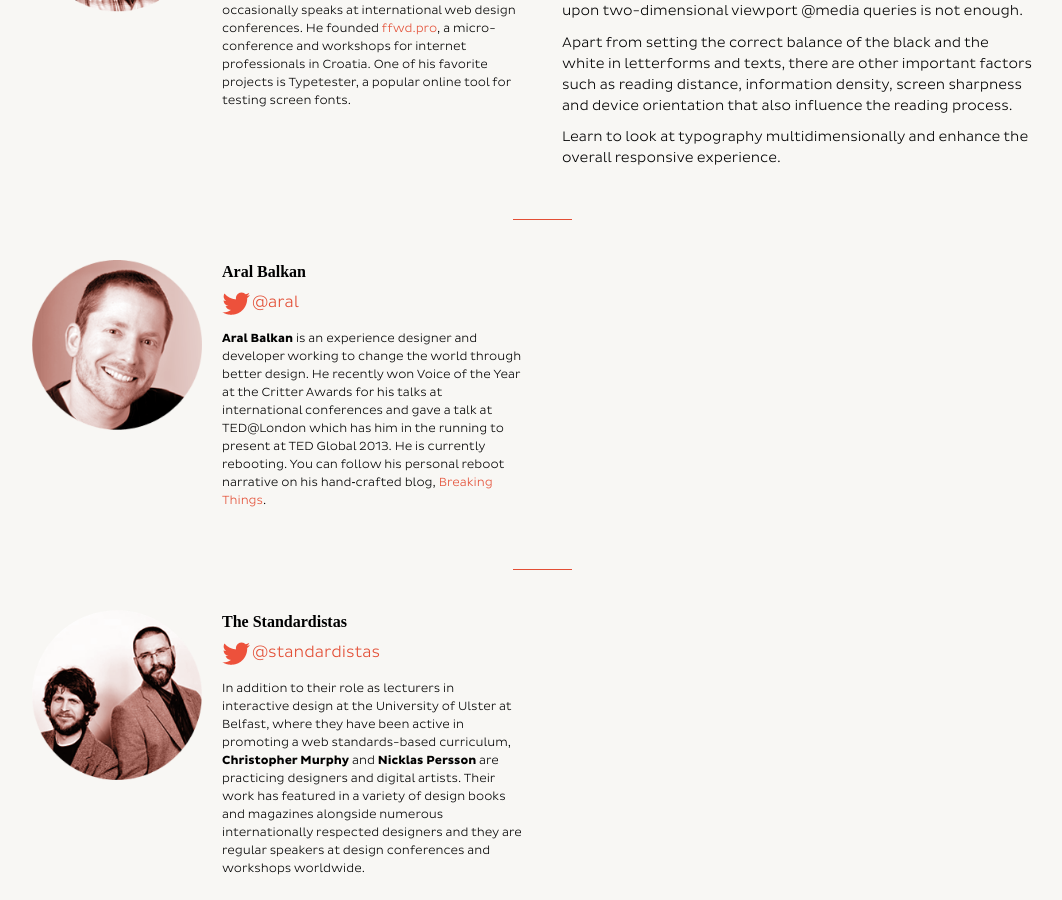
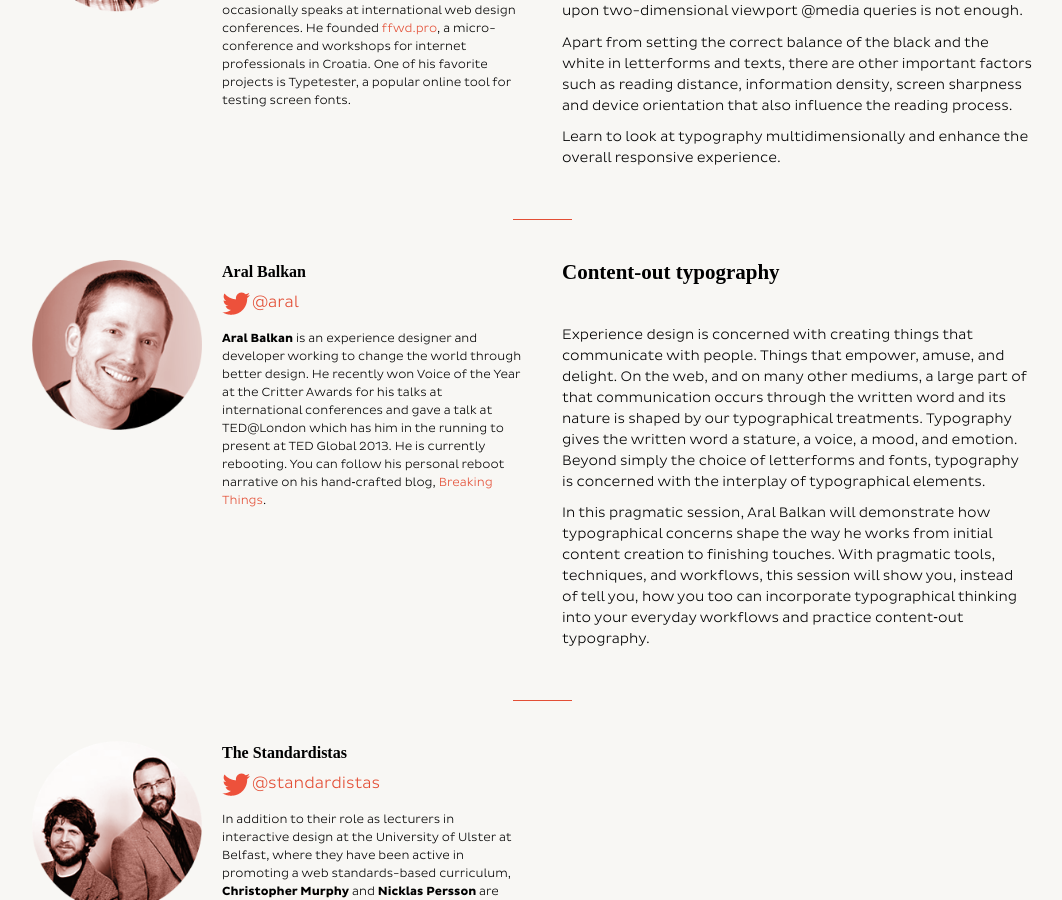
Before and after one commit to GrUSP/2013.kerning.it, a Jekyll site: the page built from speakers.html, in a window 1280 px wide and 900 px high, scrolled down 2220 px. Shown: the whole window, without its empty margins (98-1160 px from the left). Built offline with Jekyll 4.4.1, drawn with Linux system fonts in a browser that asks for light colours; nearby versions of some CDN libraries; Markdown is read by kramdown in place of the engine named in the settings.

Commit message:
Updated Aral talk

```diff
--- a/_includes/talks/talk-aral.html
+++ b/_includes/talks/talk-aral.html
@@ -8,9 +8,11 @@
 		</div>
 	</div>
 	<div class="topic">
-		<div class="title">&nbsp;</div>
+		<div class="title">Content‐out typography</div>
 		<div class="abstract">
-			&nbsp;
+			<p>Experience design is concerned with creating things that communicate with people. Things that empower, amuse, and delight. On the web, and on many other mediums, a large part of that communication occurs through the written word and its nature is shaped by our typographical treatments. Typography gives the written word a stature, a voice, a mood, and emotion. Beyond simply the choice of letterforms and fonts, typography is concerned with the interplay of typographical elements.</p>
+
+<p>In this pragmatic session, Aral Balkan will demonstrate how typographical concerns shape the way he works from initial content creation to finishing touches. With pragmatic tools, techniques, and workflows, this session will show you, instead of tell you, how you too can incorporate typographical thinking into your everyday workflows and practice content‐out typography.</p>
 		</div>
 	</div>
 </div>
```
